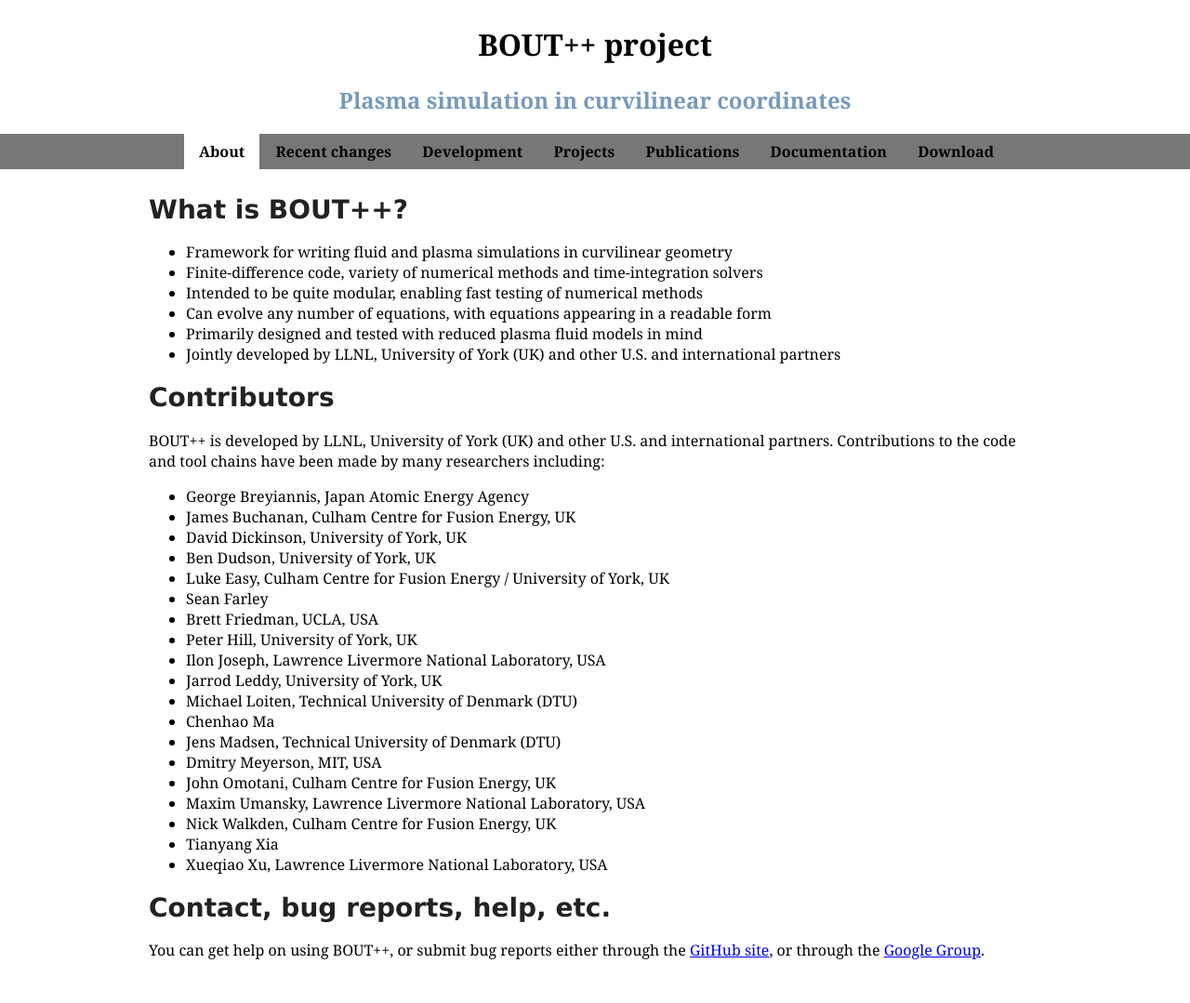
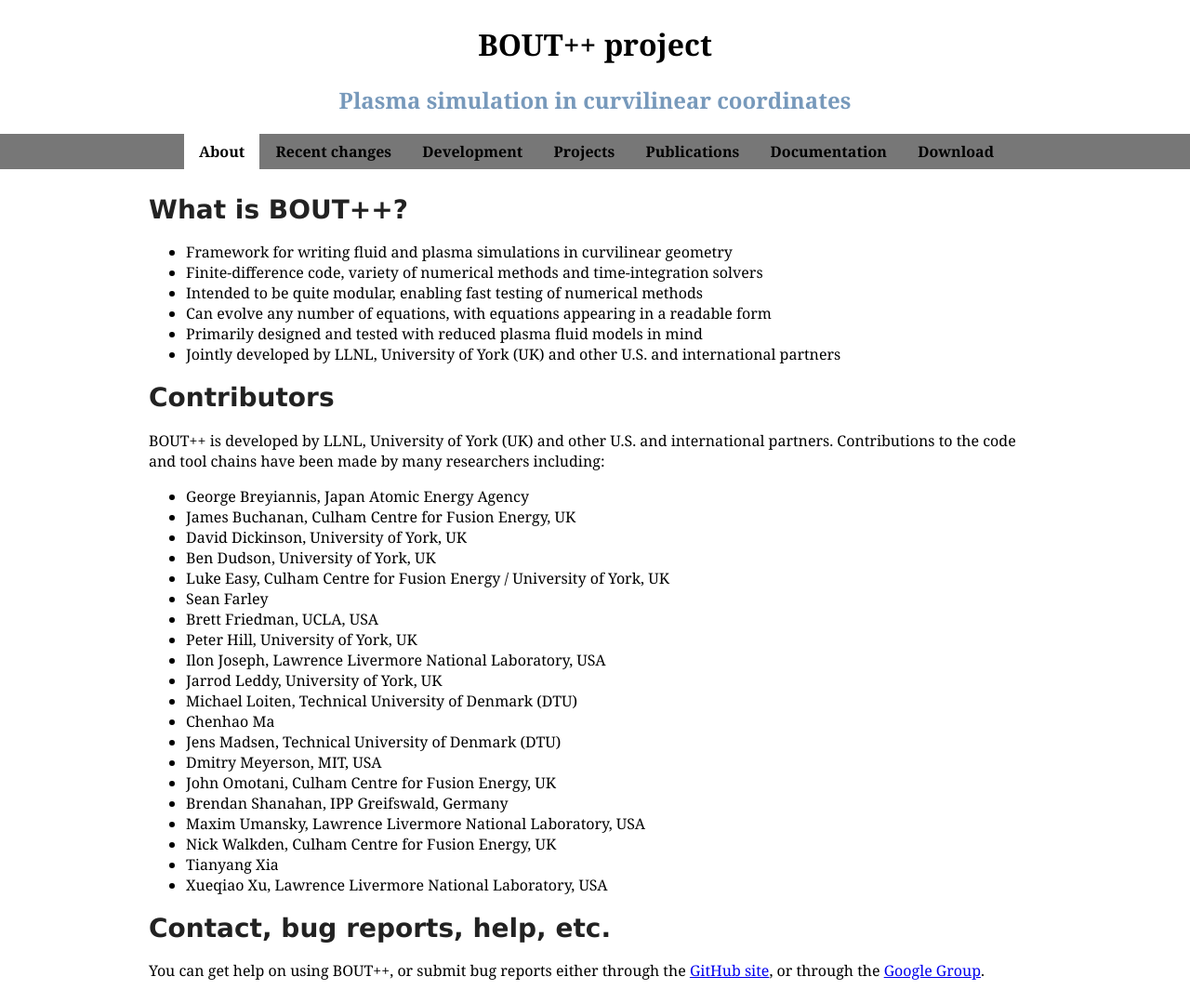
Before and after one commit to boutproject/boutproject.github.io, a Jekyll site: the page built from index.markdown, in a window 1280 px wide. Shown: the whole page at 93% size. Built offline with Jekyll 4.4.1, drawn with Linux system fonts in a browser that asks for light colours; before the commit the page ends 1057 px from its top, so only the background shows below that.

Commit message:
Adds Brendan Shanahan to developer list.

```diff
--- a/index.markdown
+++ b/index.markdown
@@ -33,6 +33,7 @@
 * Jens Madsen, Technical University of Denmark (DTU)
 * Dmitry Meyerson, MIT, USA
 * John Omotani, Culham Centre for Fusion Energy, UK
+* Brendan Shanahan, IPP Greifswald, Germany
 * Maxim Umansky, Lawrence Livermore National Laboratory, USA
 * Nick Walkden, Culham Centre for Fusion Energy, UK
 * Tianyang Xia
```
